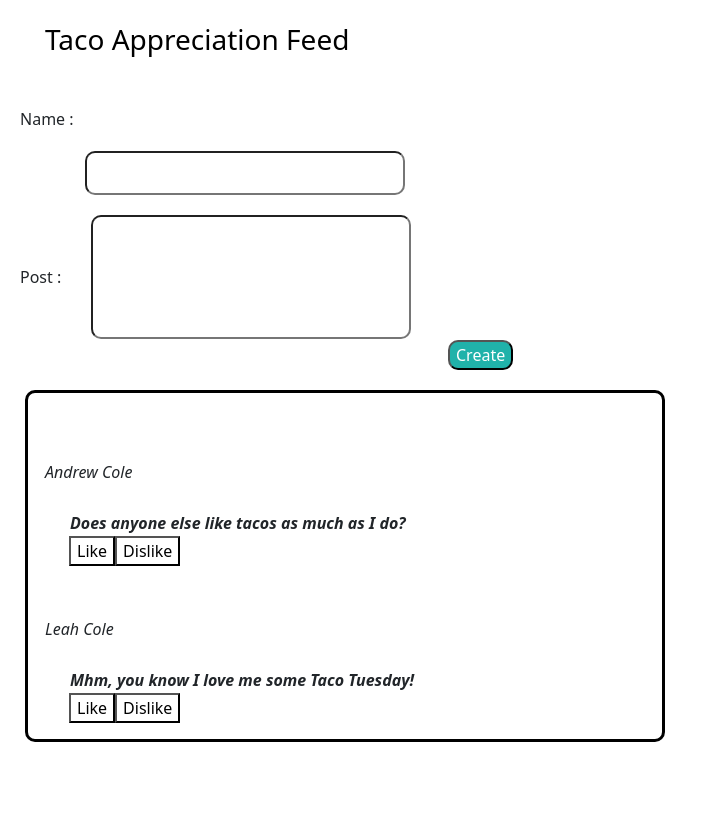
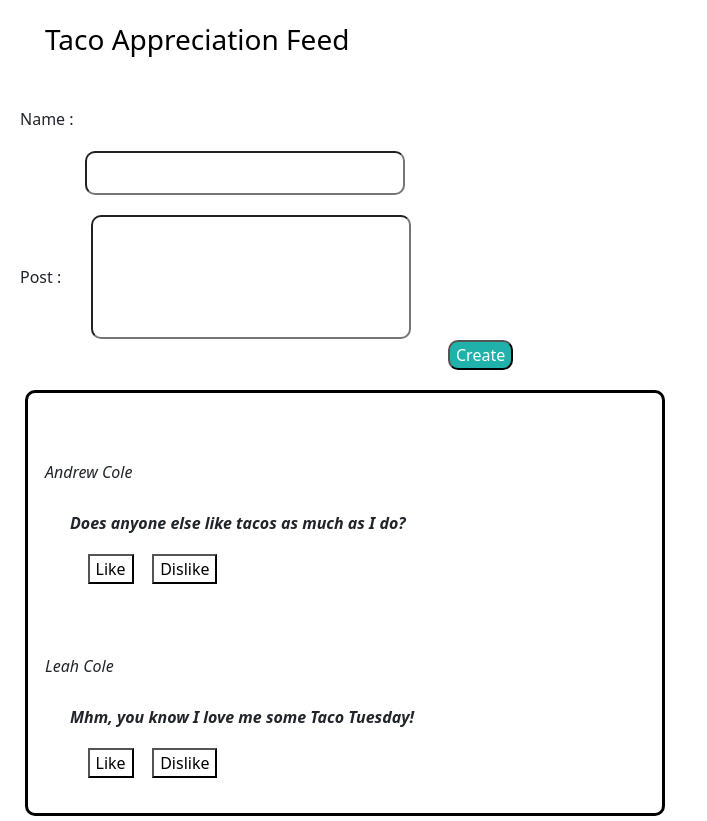
Before and after one commit to andrew-s-cole/Social_Feed_Project, a React (Create React App) app: page / in a window 1280 px wide. Shown: the whole page, without its empty margins (0-707 px from the left). Before the commit the page ends 800 px from the top, so only its background shows below. Built offline with nearby package versions, Linux system fonts and the light colour scheme.

Commit message:
Fixed Buttons In Post Component

```diff
--- a/src/Components/Post/Post.jsx
+++ b/src/Components/Post/Post.jsx
@@ -8,18 +8,20 @@ const Post = (props) => {
     function clickLike() {
         if(like === 'unselected') {
             setLike('like-selected')
-
+        }else{
+            setLike('unselected')
         }
     }
     function clickDislike() {
         if(dislike === 'unselected') {
             setDislike('dislike-selected')
-
+        }else{
+            setDislike('unselected')
         }
     }
     return (
         <div>
-        <button className={like} onClick={clickLike}>Like</button>
+        <button style={{margin: '5%'}} className={like} onClick={clickLike}>Like</button>
         <button className={dislike} onClick={clickDislike}>Dislike</button>
         </div>
     )
```
